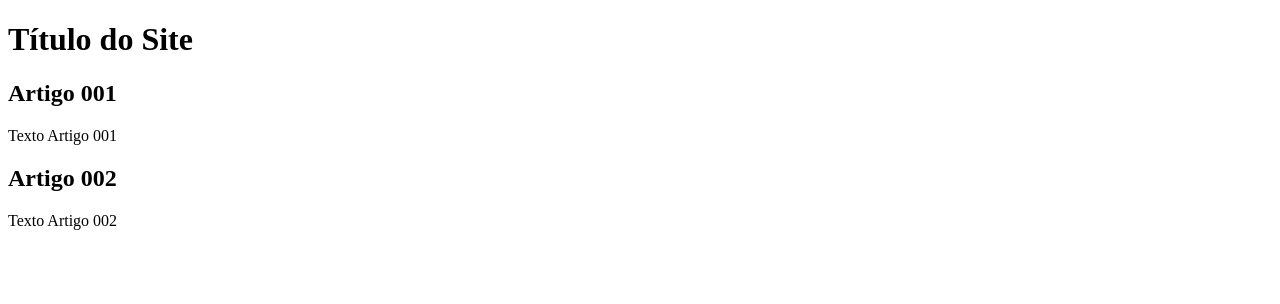
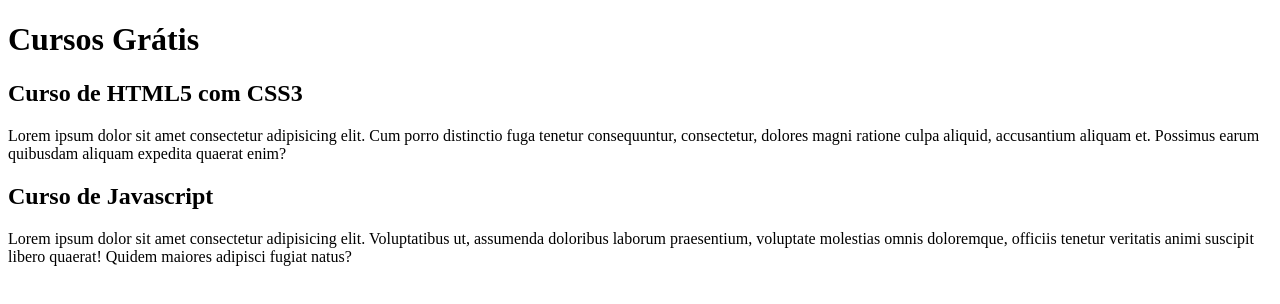
Before and after one commit to erich-muller/projeto-site, a plain HTML site: page index.html in a window 1280 px wide. Drawn offline with Linux system fonts and the light colour scheme.

Commit message:
comecei a escrever conteúdo

```diff
--- a/index.html
+++ b/index.html
@@ -9,15 +9,15 @@
 <body>
     <main>
         <header>
-            <h1>Título do Site</h1>
+            <h1>Cursos Grátis</h1>
         </header>
         <article>
-            <h2>Artigo 001</h2>
-            <p>Texto Artigo 001</p>
+            <h2>Curso de HTML5 com CSS3</h2>
+            <p>Lorem ipsum dolor sit amet consectetur adipisicing elit. Cum porro distinctio fuga tenetur consequuntur, consectetur, dolores magni ratione culpa aliquid, accusantium aliquam et. Possimus earum quibusdam aliquam expedita quaerat enim?</p>
         </article>
         <article>
-            <h2>Artigo 002</h2>
-            <p>Texto Artigo 002</p>
+            <h2>Curso de Javascript</h2>
+            <p>Lorem ipsum dolor sit amet consectetur adipisicing elit. Voluptatibus ut, assumenda doloribus laborum praesentium, voluptate molestias omnis doloremque, officiis tenetur veritatis animi suscipit libero quaerat! Quidem maiores adipisci fugiat natus?</p>
         </article>
     </main>
 </body>
```
